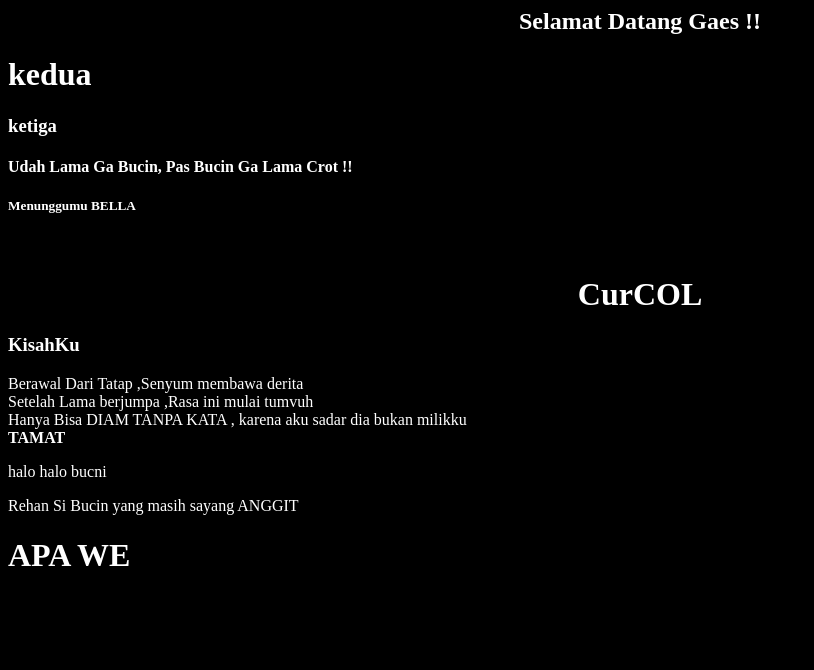
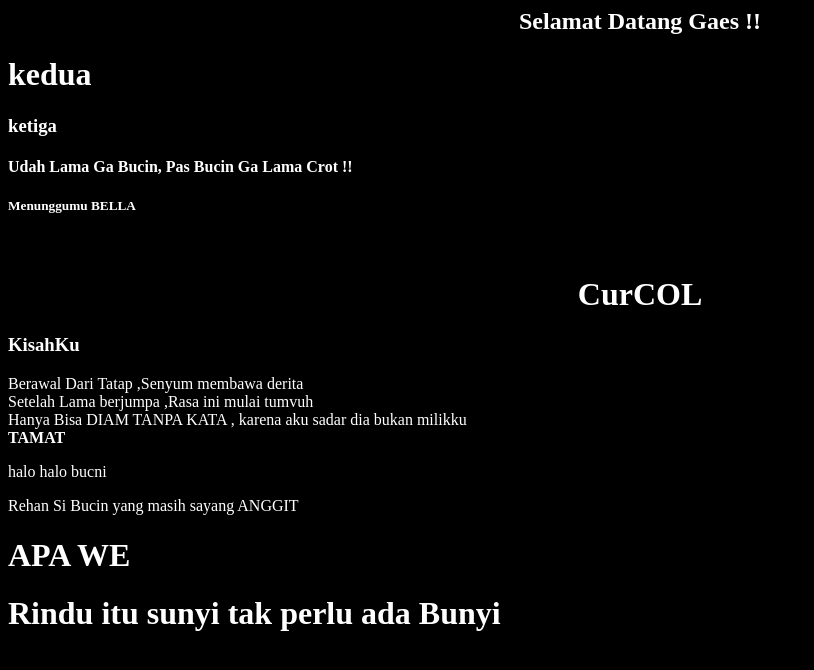
Before and after one commit to RaihanM15/tespush, a plain HTML site: page index.html in a window 1280 px wide. Shown: the whole page, without its empty margins (0-814 px from the left). Drawn offline with Linux system fonts and the light colour scheme.

Commit message:
Kata Kata bucin

```diff
--- a/index.html
+++ b/index.html
@@ -17,5 +17,6 @@
         <p>halo halo bucni</p>
         <p>Rehan Si Bucin yang masih sayang ANGGIT</p>
         <h1>APA WE</h1>
+        <h1>Rindu itu sunyi tak perlu ada Bunyi</h1>
     </body>
 </html>
```
